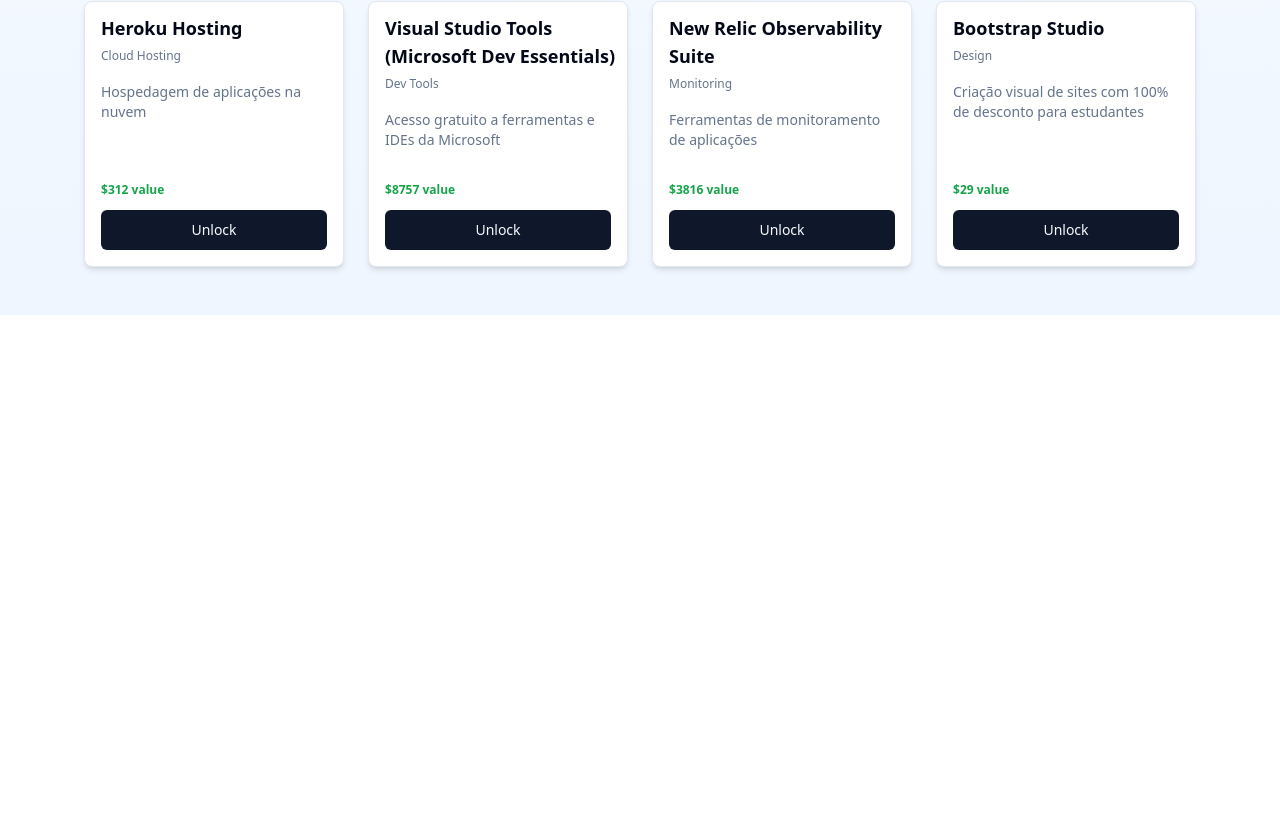
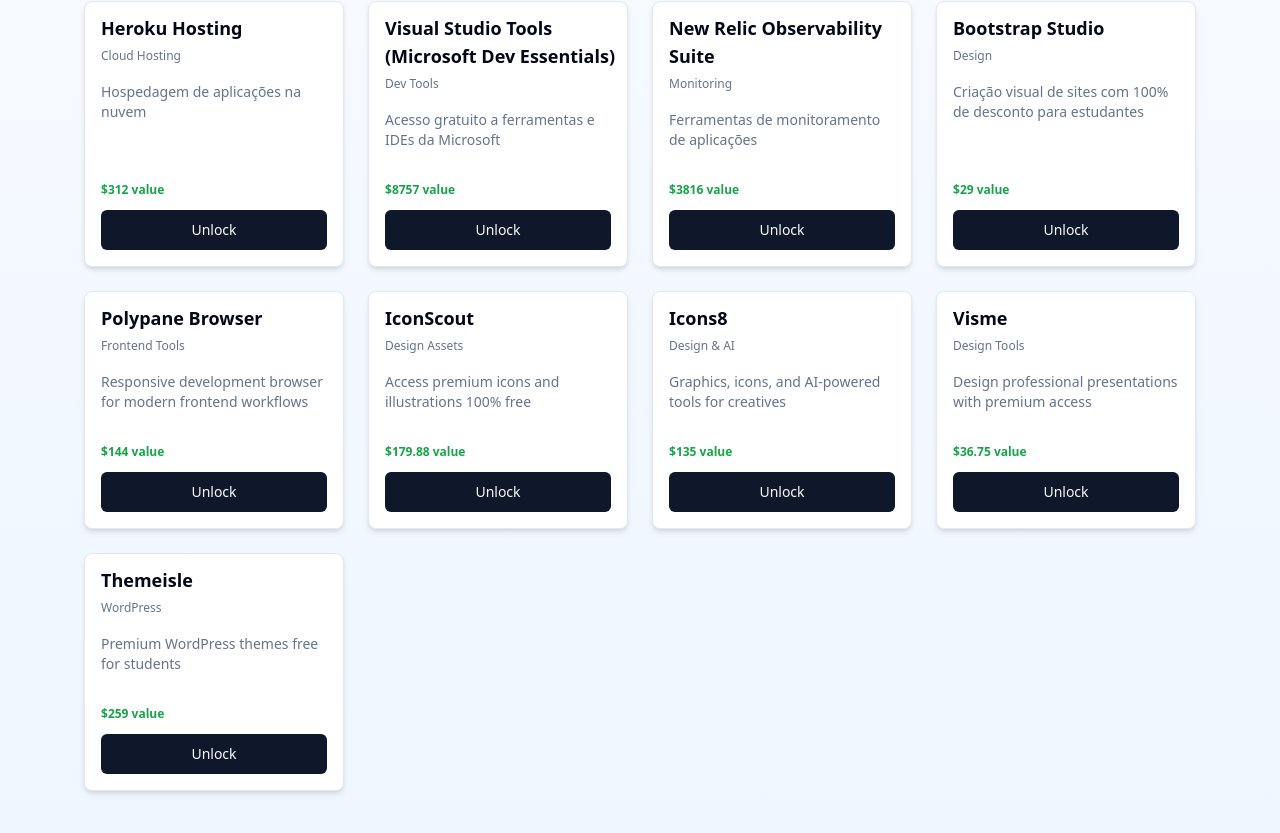
Before and after one commit to 92username/pack-unlock-ai-hub, a React (Vite) app: page /explore in a window 1280 px wide. Shown: the part 1105-1938 px from the top of the page. Before the commit the page ends 1420 px from the top, so only its background shows below. Built offline with nearby package versions, Linux system fonts and the light colour scheme.

Commit message:
Add new perks to database
Added new perks to the internal database for AI suggestions.

```diff
--- a/src/pages/Dashboard.tsx
+++ b/src/pages/Dashboard.tsx
@@ -145,6 +145,46 @@ const unlockPackBenefits = [
     activationUrl: "https://bootstrapstudio.io/student-discount",
     value: 29,
   },
+  {
+    id: "polypane-browser",
+    name: "Polypane Browser",
+    provider: "Frontend Tools",
+    description: "Responsive development browser for modern frontend workflows",
+    activationUrl: "https://polypane.app/education/",
+    value: 144,
+  },
+  {
+    id: "iconscout-library",
+    name: "IconScout",
+    provider: "Design Assets",
+    description: "Access premium icons and illustrations 100% free",
+    activationUrl: "https://iconscout.com/github-students",
+    value: 179.88,
+  },
+  {
+    id: "icons8-ai-tools",
+    name: "Icons8",
+    provider: "Design & AI",
+    description: "Graphics, icons, and AI-powered tools for creatives",
+    activationUrl: "https://icons8.com/github-students",
+    value: 135,
+  },
+  {
+    id: "visme-presentations",
+    name: "Visme",
+    provider: "Design Tools",
+    description: "Design professional presentations with premium access",
+    activationUrl: "https://www.visme.co/github-students/",
+    value: 36.75,
+  },
+  {
+    id: "themeisle-wp-themes",
+    name: "Themeisle",
+    provider: "WordPress",
+    description: "Premium WordPress themes free for students",
+    activationUrl: "https://themeisle.com/github-students/",
+    value: 259,
+  },
 ];
 
 export default function Dashboard() {
--- a/src/pages/Explore.tsx
+++ b/src/pages/Explore.tsx
@@ -141,6 +141,46 @@ const unlockPackBenefits = [
     activationUrl: "https://bootstrapstudio.io/student-discount",
     value: 29,
   },
+  {
+    id: "polypane-browser",
+    name: "Polypane Browser",
+    provider: "Frontend Tools",
+    description: "Responsive development browser for modern frontend workflows",
+    activationUrl: "https://polypane.app/education/",
+    value: 144,
+  },
+  {
+    id: "iconscout-library",
+    name: "IconScout",
+    provider: "Design Assets",
+    description: "Access premium icons and illustrations 100% free",
+    activationUrl: "https://iconscout.com/github-students",
+    value: 179.88,
+  },
+  {
+    id: "icons8-ai-tools",
+    name: "Icons8",
+    provider: "Design & AI",
+    description: "Graphics, icons, and AI-powered tools for creatives",
+    activationUrl: "https://icons8.com/github-students",
+    value: 135,
+  },
+  {
+    id: "visme-presentations",
+    name: "Visme",
+    provider: "Design Tools",
+    description: "Design professional presentations with premium access",
+    activationUrl: "https://www.visme.co/github-students/",
+    value: 36.75,
+  },
+  {
+    id: "themeisle-wp-themes",
+    name: "Themeisle",
+    provider: "WordPress",
+    description: "Premium WordPress themes free for students",
+    activationUrl: "https://themeisle.com/github-students/",
+    value: 259,
+  },
 ];
 
 export default function Explore() {
--- a/src/pages/Index.tsx
+++ b/src/pages/Index.tsx
@@ -180,6 +180,46 @@ const unlockPackBenefits = [
     description: "Criação visual de sites com 100% de desconto para estudantes",
     activationUrl: "https://bootstrapstudio.io/student-discount",
     value: 29,
+  },
+  {
+    id: "polypane-browser",
+    name: "Polypane Browser",
+    provider: "Frontend Tools",
+    description: "Responsive development browser for modern frontend workflows",
+    activationUrl: "https://polypane.app/education/",
+    value: 144,
+  },
+  {
+    id: "iconscout-library",
+    name: "IconScout",
+    provider: "Design Assets",
+    description: "Access premium icons and illustrations 100% free",
+    activationUrl: "https://iconscout.com/github-students",
+    value: 179.88,
+  },
+  {
+    id: "icons8-ai-tools",
+    name: "Icons8",
+    provider: "Design & AI",
+    description: "Graphics, icons, and AI-powered tools for creatives",
+    activationUrl: "https://icons8.com/github-students",
+    value: 135,
+  },
+  {
+    id: "visme-presentations",
+    name: "Visme",
+    provider: "Design Tools",
+    description: "Design professional presentations with premium access",
+    activationUrl: "https://www.visme.co/github-students/",
+    value: 36.75,
+  },
+  {
+    id: "themeisle-wp-themes",
+    name: "Themeisle",
+    provider: "WordPress",
+    description: "Premium WordPress themes free for students",
+    activationUrl: "https://themeisle.com/github-students/",
+    value: 259,
   },
 ];
 
```
